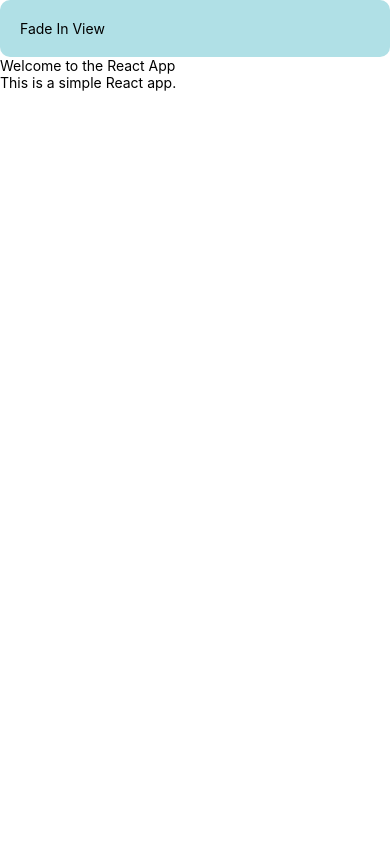
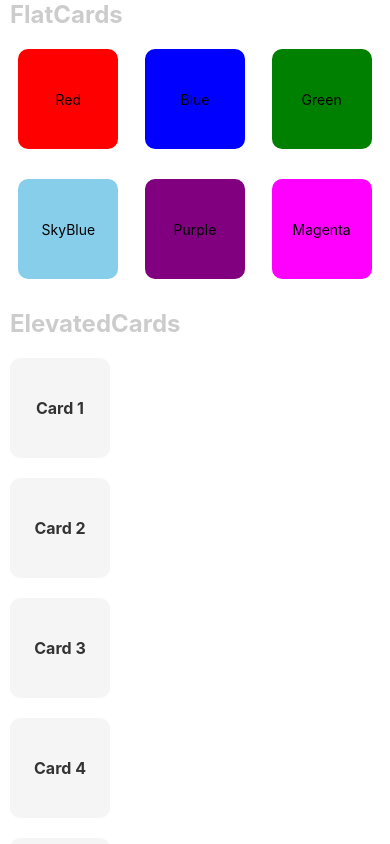
Before and after one commit to FarazAhmad-117/native_prac_01, a React Native app: screen / in a window 390 px wide. Shown: the top 844 px of the page. Built offline with nearby package versions, Linux system fonts and the light colour scheme.

Commit message:
som chnges

```diff
--- a/App.tsx
+++ b/App.tsx
@@ -1,66 +1,17 @@
-import React, { PropsWithChildren, useEffect, useRef } from "react";
-import { Animated, Easing, SafeAreaView, Text, View, ViewStyle } from "react-native";
-
-
-type FadeInViewProps = PropsWithChildren<{ style: ViewStyle }>;
-
-const FadeInView: React.FC<FadeInViewProps> = props => {
-  const fadeAnim = useRef(new Animated.Value(0)).current;
-  const translateAnim = useRef(new Animated.Value(300)).current;
-
-  useEffect(() => {
-    Animated.timing(
-      fadeAnim,
-      {
-        toValue: 1,
-        duration: 5000,
-        useNativeDriver: true,
-      }
-    ).start();
-  }, [fadeAnim])
-
-  useEffect(() => {
-    Animated.timing(
-      translateAnim,
-      {
-        toValue: 0,
-        easing: Easing.back(),
-        duration: 5000,
-        useNativeDriver: true,
-      }
-    ).start();
-  }, [translateAnim])
-
-  return (
-    <Animated.View
-      style={{
-        ...props.style,
-        opacity: fadeAnim,
-        transform: [
-          { translateY: translateAnim }
-        ],
-        borderRadius: 10,
-        elevation: 5,
-      }}
-    >
-      {props.children}
-    </Animated.View>
-  )
-}
-
+import { View, Text, SafeAreaView, ScrollView } from 'react-native'
+import React from 'react'
+import FlatCards from './Components/FlatCards'
+import ElevatedCards from './Components/ElevatedCards'
 
 const App = () => {
   return (
     <SafeAreaView>
-      <View>
-        <FadeInView style={{ backgroundColor: 'powderblue', padding: 20 }}>
-          <Text>Fade In View</Text>
-        </FadeInView>
-        <Text>Welcome to the React App</Text>
-        <Text>This is a simple React app.</Text>
-      </View>
+      <ScrollView>
+        <FlatCards />
+        <ElevatedCards />
+      </ScrollView>
     </SafeAreaView>
-  );
+  )
 }
 
-export default App;
+export default App
--- /dev/null
+++ b/Components/ElevatedCards.tsx
@@ -0,0 +1,66 @@
+import { ScrollView, StyleSheet, Text, View } from 'react-native'
+import React from 'react'
+
+export default function ElevatedCards() {
+    return (
+        <View>
+            <Text style={styles.headingText} >ElevatedCards</Text>
+            <ScrollView style={styles.container}>
+                <View style={styles.card}>
+                    <Text style={styles.cardText}>Card 1</Text>
+                </View>
+                <View style={styles.card}>
+                    <Text style={styles.cardText}>Card 2</Text>
+                </View>
+                <View style={styles.card}>
+                    <Text style={styles.cardText}>Card 3</Text>
+                </View>
+                <View style={styles.card}>
+                    <Text style={styles.cardText}>Card 4</Text>
+                </View>
+                <View style={styles.card}>
+                    <Text style={styles.cardText}>Card 5</Text>
+                </View>
+                <View style={styles.card}>
+                    <Text style={styles.cardText}>Card 6</Text>
+                </View>
+                <View style={styles.card}>
+                    <Text style={styles.cardText}>Card 7</Text>
+                </View>
+            </ScrollView>
+        </View>
+    )
+}
+
+const styles = StyleSheet.create({
+    headingText: {
+        fontSize: 24,
+        fontWeight: 'bold',
+        color: '#ccc',
+        marginBottom: 10,
+        paddingHorizontal: 10,
+    },
+    container: {
+        flex: 1,
+        paddingHorizontal: 10,
+        display: 'flex',
+        flexDirection: 'row'
+    },
+    card: {
+        width: 100,
+        height: 100,
+        borderRadius: 10,
+        display: 'flex',
+        alignItems: 'center',
+        justifyContent: 'center',
+        padding: 10,
+        marginVertical: 10,
+        backgroundColor: '#f5f5f5'
+    },
+    cardText: {
+        fontSize: 16,
+        fontWeight: 'bold',
+        color: '#333',
+        textAlign: 'center',
+    }
+})
--- /dev/null
+++ b/Components/FlatCards.tsx
@@ -0,0 +1,48 @@
+import { StyleSheet, Text, View } from 'react-native'
+import React from 'react'
+
+export default function FlatCards() {
+    return (
+        <View>
+            <Text style={styles.headingText}>FlatCards</Text>
+            <View style={styles.container}>
+                {
+                    ['Red', 'Blue', 'Green', 'SkyBlue', 'Purple', 'Magenta'].map((clr, idx) => (
+                        <View key={idx} style={[styles.card, { backgroundColor: clr.toLowerCase() }]}>
+                            <Text>{clr}</Text>
+                        </View>
+                    ))
+                }
+            </View>
+        </View>
+    )
+}
+
+const styles = StyleSheet.create({
+    headingText: {
+        fontSize: 24,
+        fontWeight: 'bold',
+        color: '#ccc',
+        marginBottom: 10,
+        paddingHorizontal: 10,
+    },
+    container: {
+        flex: 1,
+        flexDirection: 'row',
+        justifyContent: 'space-around',
+        gap: 10,
+        paddingHorizontal: 10,
+        marginBottom: 20,
+        flexWrap: 'wrap'
+    },
+    card: {
+        width: 100,
+        height: 100,
+        borderRadius: 10,
+        display: 'flex',
+        alignItems: 'center',
+        justifyContent: 'center',
+        padding: 10,
+        marginVertical: 10,
+    }
+});
--- a/index.js
+++ b/index.js
@@ -3,8 +3,8 @@
  */
 
 import { AppRegistry } from 'react-native';
-// import App from './App';
-import AppPro from './AppPro';
+import App from './App';
+// import AppPro from './AppPro';
 import { name as appName } from './app.json';
 
-AppRegistry.registerComponent(appName, () => AppPro);
+AppRegistry.registerComponent(appName, () => App);
```
